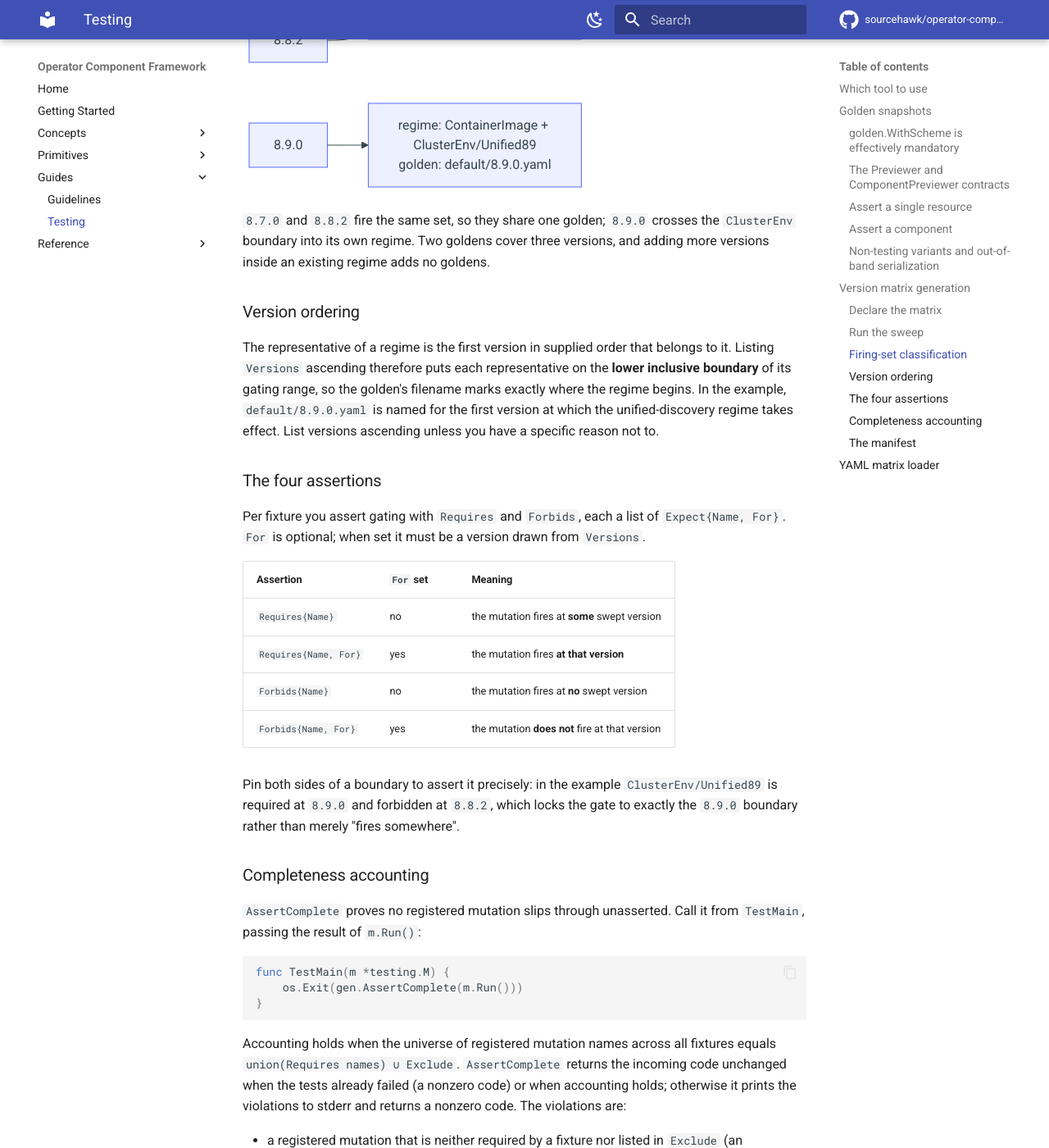
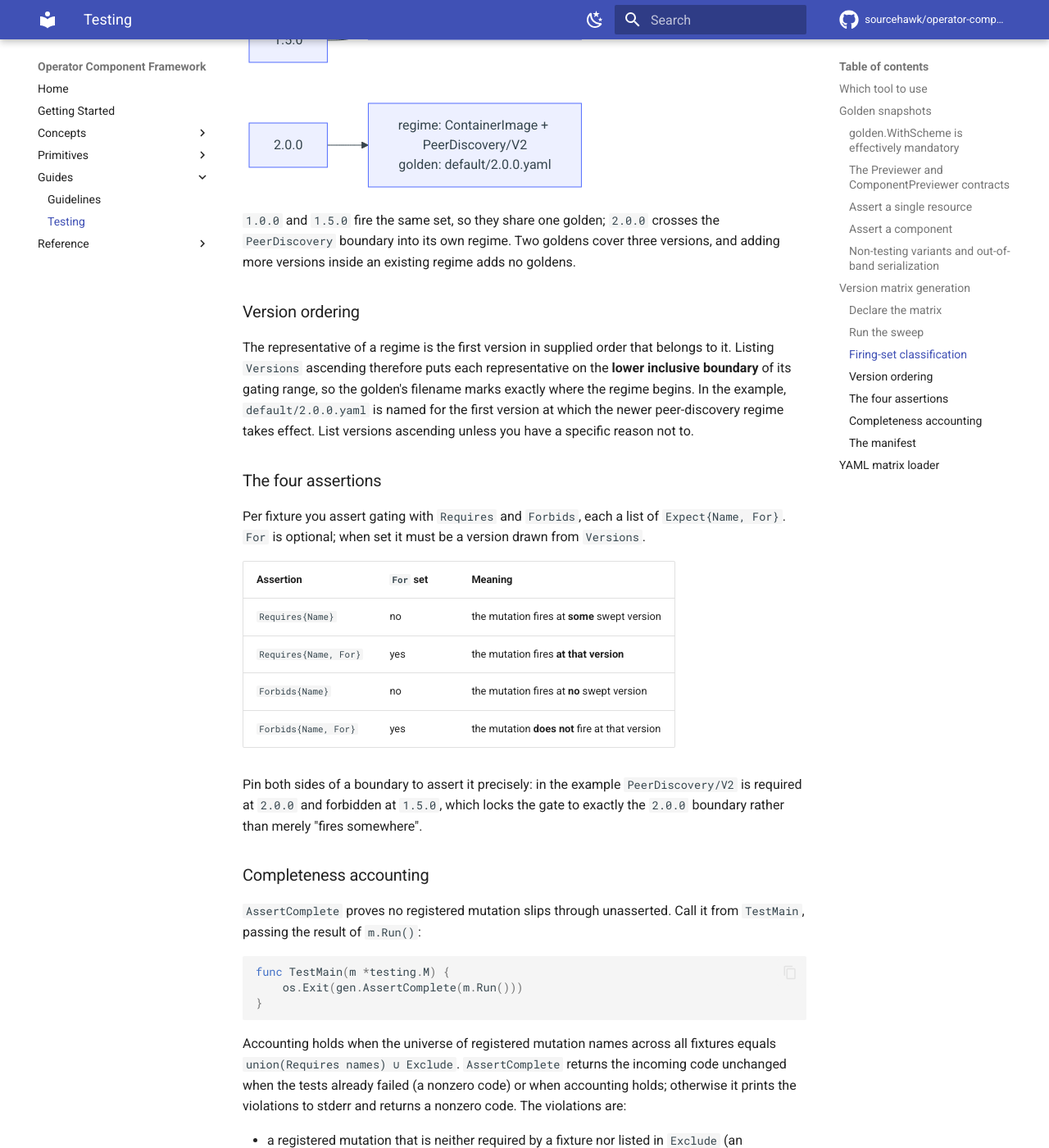
Before and after one commit to sourcehawk/operator-component-framework, an MkDocs documentation site: the page built from docs/testing.md, in a window 1280 px wide and 1400 px high, scrolled down 5465 px. Shown: the whole window at 82% size. Built offline with MkDocs 1.6.1 and Material for MkDocs 9.7.7, drawn with Linux system fonts in a browser that asks for light colours; comment, search, counter and statistics services are not loaded; some of the changed text lies outside the part shown.

Commit message:
example: genericize version-matrix naming; sync testing docs
Replace the domain-flavored version-gating scenario (8.x versions, ClusterEnv
Pre89/Unified89 with gossip/raft discovery) with a neutral one: versions
1.0.0/1.5.0/2.0.0 and PeerDiscovery/PreV2 and PeerDiscovery/V2 mutations gated
at the 2.0.0 boundary. Regenerate the goldens and manifest, and update the
testing guide to match.

Co-Authored-By: Claude Opus 4.8 (1M context) <noreply@anthropic.com>

````diff
--- a/docs/testing.md
+++ b/docs/testing.md
@@ -155,18 +155,18 @@ function accepts).
 ```go
 var gen = goldengen.New(goldengen.Config[*app.ExampleApp]{
     Dir:      "testdata/version_matrix",
-    Versions: []string{"8.7.0", "8.8.2", "8.9.0"},
+    Versions: []string{"1.0.0", "1.5.0", "2.0.0"},
     Fixtures: []goldengen.Fixture[*app.ExampleApp]{{
         Name: "default",
         Spec: defaultCluster(),
         Requires: []goldengen.Expect{
             {Name: "ContainerImage"},
-            {Name: "ClusterEnv/Pre89", For: "8.8.2"},
-            {Name: "ClusterEnv/Unified89", For: "8.9.0"},
+            {Name: "PeerDiscovery/PreV2", For: "1.5.0"},
+            {Name: "PeerDiscovery/V2", For: "2.0.0"},
         },
         Forbids: []goldengen.Expect{
-            {Name: "ClusterEnv/Unified89", For: "8.8.2"},
-            {Name: "ClusterEnv/Pre89", For: "8.9.0"},
+            {Name: "PeerDiscovery/V2", For: "1.5.0"},
+            {Name: "PeerDiscovery/PreV2", For: "2.0.0"},
         },
     }},
     Build: func(version string, spec *app.ExampleApp) (goldengen.Unit, error) {
@@ -227,26 +227,26 @@ The firing set at a version is the set of registered mutations whose gate is ena
 fires unconditionally). A **regime** is a maximal group of swept versions sharing an identical firing set. `goldengen`
 writes one golden per regime, named after the regime's representative, instead of one golden per version.
 
-In the example, the universe `8.7.0`, `8.8.2`, `8.9.0` collapses to two regimes:
+In the example, the universe `1.0.0`, `1.5.0`, `2.0.0` collapses to two regimes:
 
 ```mermaid
 flowchart LR
-    v1["8.7.0"] --> r1
-    v2["8.8.2"] --> r1
-    v3["8.9.0"] --> r2
-    r1["regime: ContainerImage + ClusterEnv/Pre89<br/>golden: default/8.7.0.yaml"]
-    r2["regime: ContainerImage + ClusterEnv/Unified89<br/>golden: default/8.9.0.yaml"]
+    v1["1.0.0"] --> r1
+    v2["1.5.0"] --> r1
+    v3["2.0.0"] --> r2
+    r1["regime: ContainerImage + PeerDiscovery/PreV2<br/>golden: default/1.0.0.yaml"]
+    r2["regime: ContainerImage + PeerDiscovery/V2<br/>golden: default/2.0.0.yaml"]
 ```
 
-`8.7.0` and `8.8.2` fire the same set, so they share one golden; `8.9.0` crosses the `ClusterEnv` boundary into its own
-regime. Two goldens cover three versions, and adding more versions inside an existing regime adds no goldens.
+`1.0.0` and `1.5.0` fire the same set, so they share one golden; `2.0.0` crosses the `PeerDiscovery` boundary into its
+own regime. Two goldens cover three versions, and adding more versions inside an existing regime adds no goldens.
 
 ### Version ordering
 
 The representative of a regime is the first version in supplied order that belongs to it. Listing `Versions` ascending
 therefore puts each representative on the **lower inclusive boundary** of its gating range, so the golden's filename
-marks exactly where the regime begins. In the example, `default/8.9.0.yaml` is named for the first version at which the
-unified-discovery regime takes effect. List versions ascending unless you have a specific reason not to.
+marks exactly where the regime begins. In the example, `default/2.0.0.yaml` is named for the first version at which the
+newer peer-discovery regime takes effect. List versions ascending unless you have a specific reason not to.
 
 ### The four assertions
 
@@ -260,8 +260,8 @@ set it must be a version drawn from `Versions`.
 | `Forbids{Name}`       | no        | the mutation fires at **no** swept version     |
 | `Forbids{Name, For}`  | yes       | the mutation **does not** fire at that version |
 
-Pin both sides of a boundary to assert it precisely: in the example `ClusterEnv/Unified89` is required at `8.9.0` and
-forbidden at `8.8.2`, which locks the gate to exactly the `8.9.0` boundary rather than merely "fires somewhere".
+Pin both sides of a boundary to assert it precisely: in the example `PeerDiscovery/V2` is required at `2.0.0` and
+forbidden at `1.5.0`, which locks the gate to exactly the `2.0.0` boundary rather than merely "fires somewhere".
 
 ### Completeness accounting
 
@@ -295,19 +295,19 @@ representative version, the versions it covers, and the shared firing set.
 fixtures:
   - name: default
     regimes:
-      - representative: 8.7.0
+      - representative: 1.0.0
         versions:
-          - 8.7.0
-          - 8.8.2
+          - 1.0.0
+          - 1.5.0
         firing:
-          - ClusterEnv/Pre89
           - ContainerImage
-      - representative: 8.9.0
+          - PeerDiscovery/PreV2
+      - representative: 2.0.0
         versions:
-          - 8.9.0
+          - 2.0.0
         firing:
-          - ClusterEnv/Unified89
           - ContainerImage
+          - PeerDiscovery/V2
 ```
 
 Reviewing the manifest diff in a pull request shows at a glance how the gating coverage changed: a new regime, a moved
@@ -336,9 +336,9 @@ from an external file under `specFile:` (resolved relative to the matrix file),
 ```yaml
 dir: testdata/version_matrix
 versions:
-  - "8.7.0"
-  - "8.8.2"
-  - "8.9.0"
+  - "1.0.0"
+  - "1.5.0"
+  - "2.0.0"
 exclude: []
 fixtures:
   - name: default
@@ -349,13 +349,13 @@ fixtures:
         name: demo
         namespace: default
       spec:
-        version: 8.7.0
+        version: 1.0.0
     requires:
       - { name: ContainerImage }
-      - { name: ClusterEnv/Pre89, for: "8.8.2" }
-      - { name: ClusterEnv/Unified89, for: "8.9.0" }
+      - { name: PeerDiscovery/PreV2, for: "1.5.0" }
+      - { name: PeerDiscovery/V2, for: "2.0.0" }
     forbids:
-      - { name: ClusterEnv/Unified89, for: "8.8.2" }
+      - { name: PeerDiscovery/V2, for: "1.5.0" }
   - name: tls
     specFile: fixtures/tls.yaml # external custom resource
     requires:
````
Also changed, not shown: examples/version-matrix/README.md (+8 -8 lines), 7 other files.
